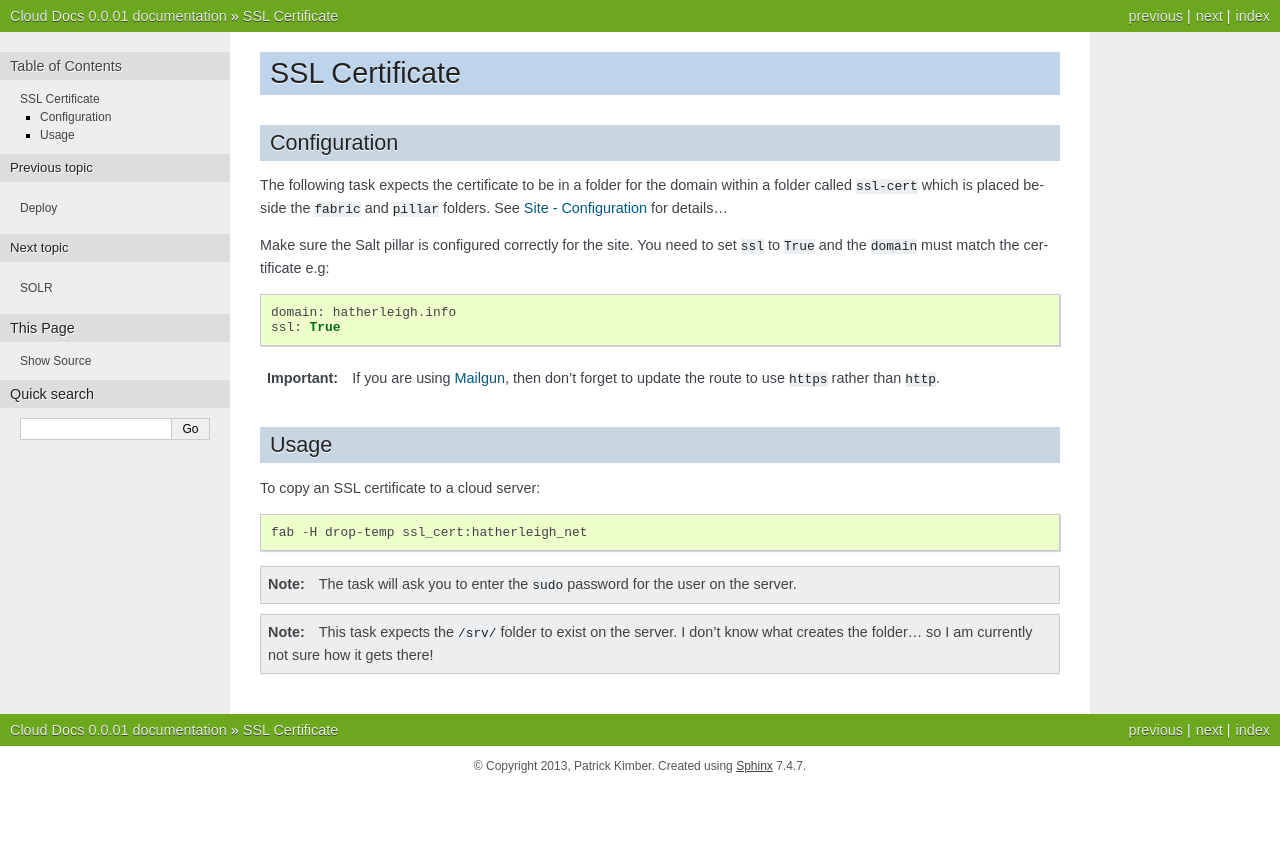
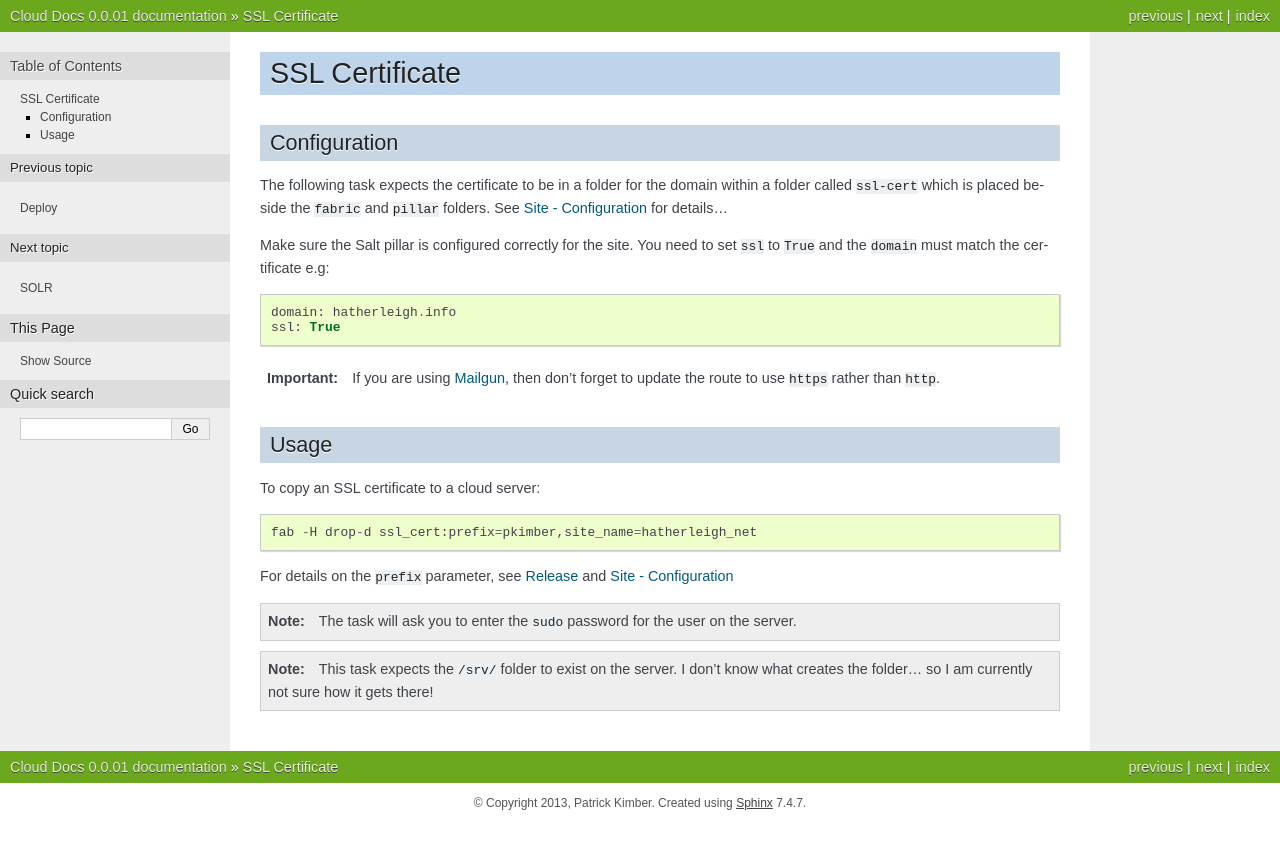
Before and after one commit to pkimber/old-docs-migrated-to-gitlab, a Sphinx documentation site: the page built from source/fabric-ssl.rst, in a window 1280 px wide. Shown: the top 849 px of the page. Built offline with Sphinx 7.4.7, drawn with Linux system fonts in a browser that asks for light colours.

Commit message:
fabric ssl

```diff
--- a/source/fabric-ssl.rst
+++ b/source/fabric-ssl.rst
@@ -22,7 +22,10 @@ Usage
 
 To copy an SSL certificate to a cloud server::
 
-  fab -H drop-temp ssl_cert:hatherleigh_net
+  fab -H drop-d ssl_cert:prefix=pkimber,site_name=hatherleigh_net
+
+For details on the ``prefix`` parameter, see :doc:`fabric-release` and
+:doc:`site-config`
 
 .. note:: The task will ask you to enter the ``sudo`` password for the user on
   the server.
```
